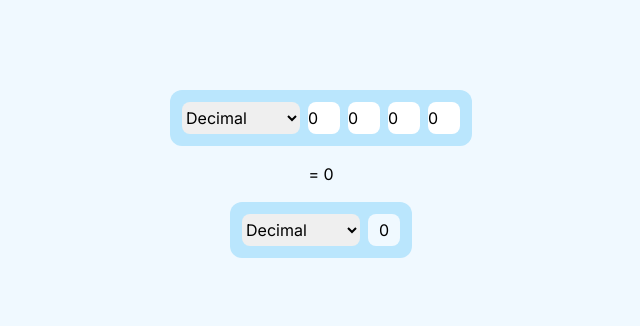
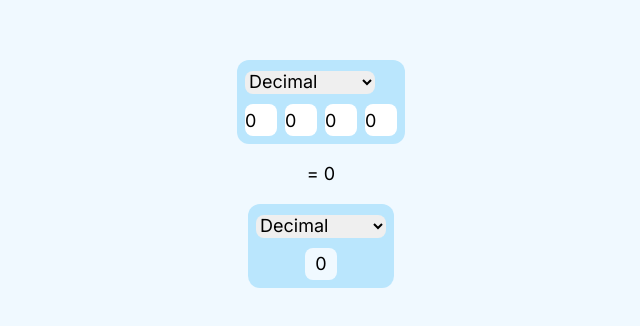
Before and after one commit to kevinthegreat1/number-converter, a Next.js app: page / in a window 1280 px wide. Shown: the part 226-552 px from the top of the page, without its empty margins (319-959 px from the left). Built offline with nearby package versions, Linux system fonts and the light colour scheme.

Commit message:
Update text size and type select

```diff
--- a/src/app/page.tsx
+++ b/src/app/page.tsx
@@ -7,7 +7,7 @@ export default function Home() {
   const [number, setNumber] = useState(0);
 
   return (
-    <main className="flex min-h-screen flex-col items-center justify-center p-4 gap-4 bg-sky-50">
+    <main className="flex min-h-screen flex-col items-center justify-center text-lg p-4 gap-4 bg-sky-50">
       <NumberComponent input={true} setNumber={setNumber}/>
       <div>= {number}</div>
       <NumberComponent input={false} number={number}/>
--- a/src/components/input-number.tsx
+++ b/src/components/input-number.tsx
@@ -23,7 +23,7 @@ export default function InputNumber({type, setNumber}: InputNumberProps) {
           <input key={i} type="text" maxLength={1} defaultValue="0" className="w-8 h-8 rounded-lg" onChange={e => setDigits(digits.map((digit, j) => j == i ? e.target.value = e.target.value.replace(/\D/, "") : digit))}/>
         ))}
       </div>}
-      {radix == 2 && <div className="flex gap-10">
+      {radix == 2 && <div className="flex gap-12">
         {Array(digitCount).fill(null).map((_, i) => (
           <div key={i}>
             <div>{radix}^{digitCount - i - 1}</div>
@@ -31,7 +31,7 @@ export default function InputNumber({type, setNumber}: InputNumberProps) {
           </div>
         ))}
       </div>}
-      {radix == 16 && <div className="flex gap-12">
+      {radix == 16 && <div className="flex gap-16">
         {Array(digitCount).fill(null).map((_, i) => (
           <div key={i}>
             <div>{radix}^{digitCount - i - 1}</div>
--- a/src/components/number-component.tsx
+++ b/src/components/number-component.tsx
@@ -16,8 +16,10 @@ export default function NumberComponent({input, number = 0, setNumber = () => {}
 
   return (
     <div>
-      <div className="p-3 rounded-xl bg-sky-200 flex flex-row gap-2">
-        <TypeSelect type={type} setType={setType}/>
+      <div className="p-2 rounded-xl bg-sky-200 flex flex-col gap-2">
+        <div>
+          <TypeSelect type={type} setType={setType}/>
+        </div>
         {input && <InputNumber key={type} type={type} setNumber={setNumber}/>}
         {!input && <OutputNumber type={type} number={number}/>}
       </div>
--- a/src/components/output-number.tsx
+++ b/src/components/output-number.tsx
@@ -17,7 +17,7 @@ export default function OutputNumber({type, number}: OutputNumberProps) {
         <div>= {digits.map((digit, i) => `${parseInt(digit, radix) * radix ** (digits.length - i - 1)}`).join(" + ")}</div>
         <div>= {digits.map((digit, i) => `${parseInt(digit, radix)} × ${radix}^${digits.length - i - 1}`).join(" + ")}</div>
       </div>}
-      <div className={"flex " + (radix == 10 ? "gap-2" : radix == 2 ? "gap-10" : "gap-12") + " text-center align-middle"}>
+      <div className={"flex " + (radix == 10 ? "gap-2" : radix == 2 ? "gap-12" : "gap-16") + " text-center align-middle"}>
         {digits.map((digit, i) => <div key={i} className="flex flex-col items-center gap-2">
           <div>
             {radix != 10 && <div>{radix}^{digits.length - i - 1}</div>}
```
